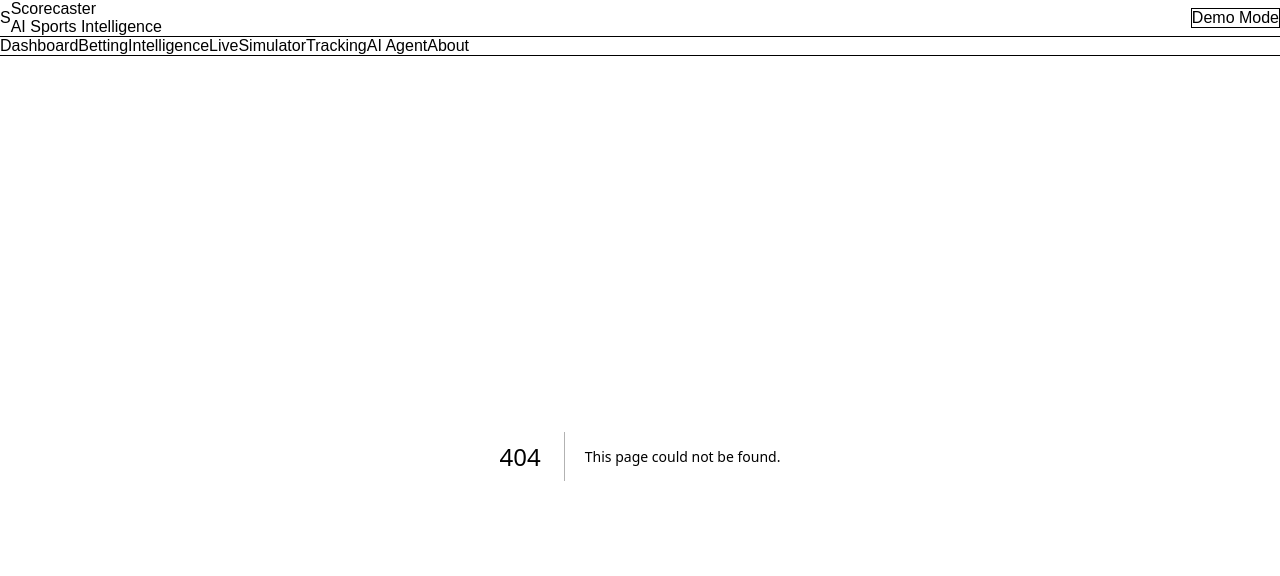
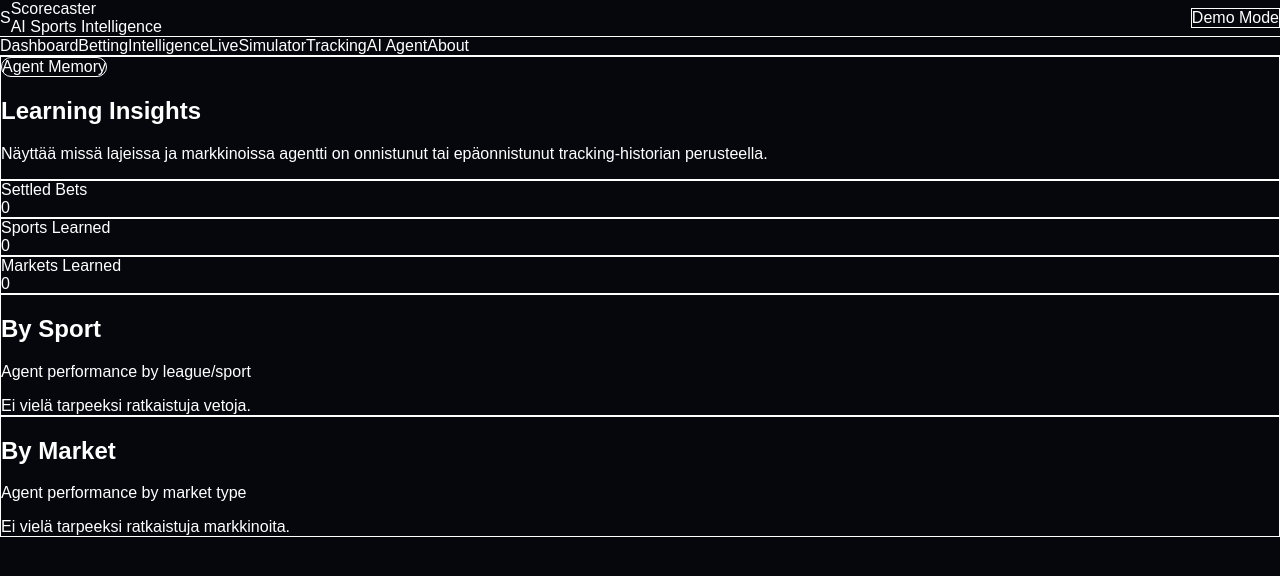
Before and after one commit to vv-glitchhub/scorecaster, a Next.js app: page /agent-memory in a window 1280 px wide. Before the commit this address had no page. Shown: the top 576 px of the page. Built offline with nearby package versions, Linux system fonts and the light colour scheme.

Commit message:
Create page.jsx

```diff
--- /dev/null
+++ b/app/agent-memory/page.jsx
@@ -0,0 +1,173 @@
+"use client";
+
+import { useEffect, useState } from "react";
+import Panel from "../components/Panel";
+import { getTrackedBets } from "../../lib/tracking-storage";
+import { calculateAgentPerformance } from "../../lib/agent-learning";
+import { formatMoney, formatPercent } from "../../lib/analysis-engine";
+
+function toRows(data = {}) {
+  return Object.entries(data).map(([key, value]) => ({
+    key,
+    ...value
+  }));
+}
+
+export default function AgentMemoryPage() {
+  const [learning, setLearning] = useState(null);
+
+  useEffect(() => {
+    const bets = getTrackedBets();
+    setLearning(calculateAgentPerformance(bets));
+  }, []);
+
+  const sports = toRows(learning?.bySport || {}).sort(
+    (a, b) => Number(b.profit || 0) - Number(a.profit || 0)
+  );
+
+  const markets = toRows(learning?.byMarket || {}).sort(
+    (a, b) => Number(b.profit || 0) - Number(a.profit || 0)
+  );
+
+  return (
+    <div className="space-y-6">
+      <section className="rounded-3xl border border-white/10 bg-gradient-to-br from-slate-900 to-slate-950 p-6 shadow-2xl">
+        <div className="mb-2 inline-flex rounded-full border border-purple-400/30 bg-purple-400/10 px-3 py-1 text-sm text-purple-300">
+          Agent Memory
+        </div>
+
+        <h1 className="text-4xl font-black tracking-tight">
+          Learning Insights
+        </h1>
+
+        <p className="mt-3 text-slate-300">
+          Näyttää missä lajeissa ja markkinoissa agentti on onnistunut tai
+          epäonnistunut tracking-historian perusteella.
+        </p>
+      </section>
+
+      <section className="grid gap-4 md:grid-cols-3">
+        <div className="rounded-2xl border border-white/10 bg-white/[0.04] p-5">
+          <div className="text-sm text-slate-400">Settled Bets</div>
+          <div className="mt-2 text-3xl font-black text-sky-300">
+            {learning?.sampleSize || 0}
+          </div>
+        </div>
+
+        <div className="rounded-2xl border border-white/10 bg-white/[0.04] p-5">
+          <div className="text-sm text-slate-400">Sports Learned</div>
+          <div className="mt-2 text-3xl font-black text-emerald-300">
+            {sports.length}
+          </div>
+        </div>
+
+        <div className="rounded-2xl border border-white/10 bg-white/[0.04] p-5">
+          <div className="text-sm text-slate-400">Markets Learned</div>
+          <div className="mt-2 text-3xl font-black text-purple-300">
+            {markets.length}
+          </div>
+        </div>
+      </section>
+
+      <section className="grid gap-6 lg:grid-cols-2">
+        <Panel title="By Sport" subtitle="Agent performance by league/sport">
+          <div className="space-y-3">
+            {sports.length === 0 && (
+              <div className="rounded-xl bg-white/[0.04] p-4 text-sm text-slate-400">
+                Ei vielä tarpeeksi ratkaistuja vetoja.
+              </div>
+            )}
+
+            {sports.map((item) => (
+              <div
+                key={item.key}
+                className="rounded-xl border border-white/10 bg-white/[0.04] p-4"
+              >
+                <div className="flex items-center justify-between">
+                  <div className="font-bold">{item.key}</div>
+                  <div
+                    className={`font-bold ${
+                      Number(item.profit || 0) >= 0
+                        ? "text-emerald-300"
+                        : "text-red-300"
+                    }`}
+                  >
+                    {formatMoney(item.profit || 0)}
+                  </div>
+                </div>
+
+                <div className="mt-3 grid grid-cols-3 gap-2 text-sm">
+                  <div>
+                    <div className="text-slate-500">Bets</div>
+                    <div className="font-bold">{item.bets}</div>
+                  </div>
+
+                  <div>
+                    <div className="text-slate-500">Wins</div>
+                    <div className="font-bold">{item.wins}</div>
+                  </div>
+
+                  <div>
+                    <div className="text-slate-500">Win Rate</div>
+                    <div className="font-bold text-sky-300">
+                      {formatPercent(item.winRate || 0)}
+                    </div>
+                  </div>
+                </div>
+              </div>
+            ))}
+          </div>
+        </Panel>
+
+        <Panel title="By Market" subtitle="Agent performance by market type">
+          <div className="space-y-3">
+            {markets.length === 0 && (
+              <div className="rounded-xl bg-white/[0.04] p-4 text-sm text-slate-400">
+                Ei vielä tarpeeksi ratkaistuja markkinoita.
+              </div>
+            )}
+
+            {markets.map((item) => (
+              <div
+                key={item.key}
+                className="rounded-xl border border-white/10 bg-white/[0.04] p-4"
+              >
+                <div className="flex items-center justify-between">
+                  <div className="font-bold">{item.key}</div>
+                  <div
+                    className={`font-bold ${
+                      Number(item.profit || 0) >= 0
+                        ? "text-emerald-300"
+                        : "text-red-300"
+                    }`}
+                  >
+                    {formatMoney(item.profit || 0)}
+                  </div>
+                </div>
+
+                <div className="mt-3 grid grid-cols-3 gap-2 text-sm">
+                  <div>
+                    <div className="text-slate-500">Bets</div>
+                    <div className="font-bold">{item.bets}</div>
+                  </div>
+
+                  <div>
+                    <div className="text-slate-500">Wins</div>
+                    <div className="font-bold">{item.wins}</div>
+                  </div>
+
+                  <div>
+                    <div className="text-slate-500">Win Rate</div>
+                    <div className="font-bold text-sky-300">
+                      {formatPercent(item.winRate || 0)}
+                    </div>
+                  </div>
+                </div>
+              </div>
+            ))}
+          </div>
+        </Panel>
+      </section>
+    </div>
+  );
+}
```
